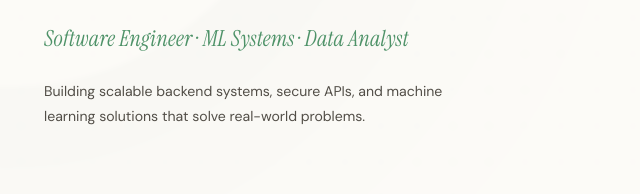
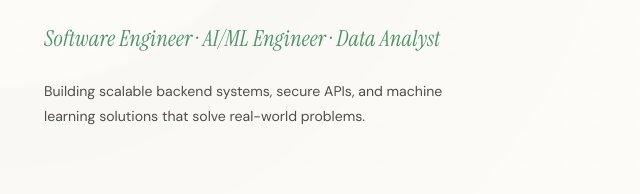
Before and after one commit to kiyoshi-code/portfolio, a plain HTML site: page index.html in a window 1280 px wide. Shown: the part 252-446 px from the top of the page, 33-673 px from the left. Drawn offline with Linux system fonts and the light colour scheme.

Commit message:
Update index.html

```diff
--- a/index.html
+++ b/index.html
@@ -476,7 +476,7 @@ footer {
       <div class="hero-kicker hi"><span class="kicker-line"></span>CSE · VIT Vellore · 2026</div>
       <h1 class="hero-name hi d1">
         <span style="white-space:nowrap">Preeti Ambwani</span>
-        <span class="line-role">Software Engineer · ML Systems · Data Analyst</span>
+        <span class="line-role">Software Engineer · AI/ML Engineer · Data Analyst</span>
       </h1>
       <p class="hero-intro hi d2">Building scalable backend systems, secure APIs, and machine learning solutions that solve real-world problems.</p>
     </div>
```
